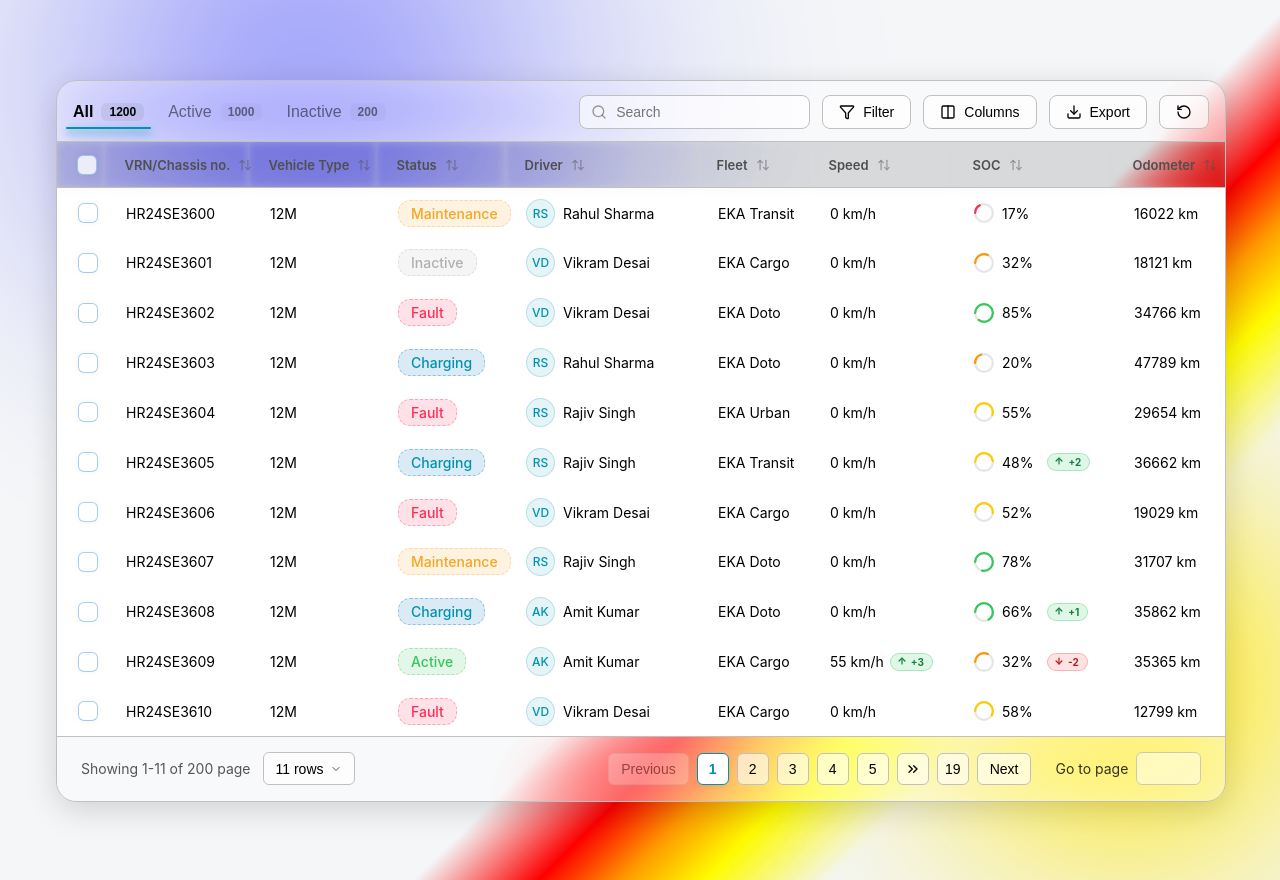
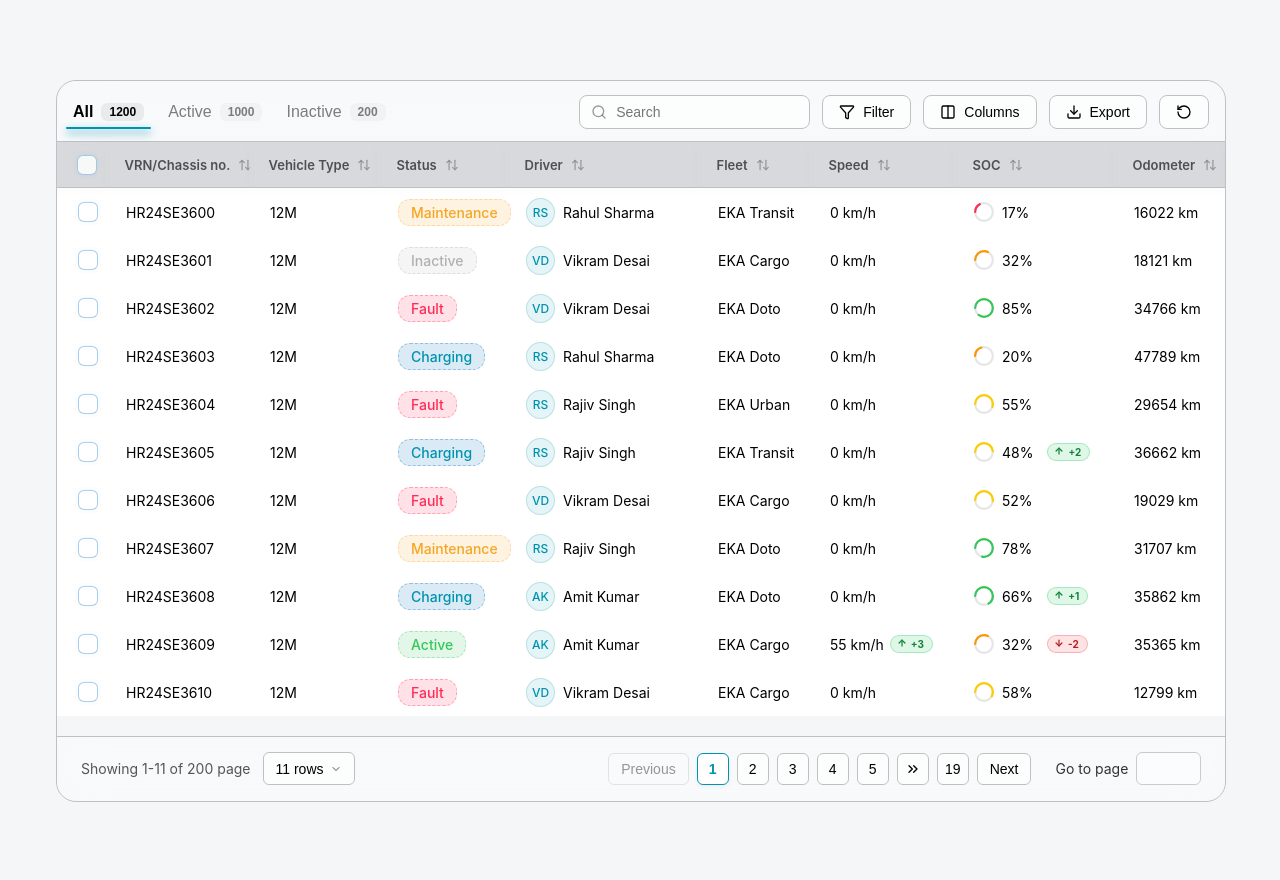
Before and after one commit to Praveen343577/Reusable-Table-Component, a React (Vite) app: page / in a window 1280 px wide. Built offline with nearby package versions, Linux system fonts and the light colour scheme.

Commit message:
applied fixed row height

```diff
--- a/src/Components/Table/Table.module.css
+++ b/src/Components/Table/Table.module.css
@@ -30,7 +30,7 @@
   height: 100%;
   font-family: "Inter", sans-serif;
   border-radius: var(--radius-main);
-  box-shadow: 0px 8px 32px rgba(0, 0, 0, 0.15);
+  /* box-shadow: 0px 8px 32px rgba(0, 0, 0, 0.15); */
   display: flex;
   flex-direction: column;
   overflow: hidden;
@@ -80,7 +80,7 @@
   width: 100%;
   min-width: 60rem;
   max-width: 100%;
-  height: 100%;
+  height: auto;
   border-collapse: separate;
   border-spacing: 0;
   text-align: left;
--- a/src/index.css
+++ b/src/index.css
@@ -31,7 +31,7 @@ body.dark {
 }
 
 /* Blurred Motion Orbs */
-body::before,
+/* body::before,
 body::after {
   content: '';
   position: fixed;
@@ -41,7 +41,7 @@ body::after {
   animation: float 20s ease-in-out infinite alternate;
   pointer-events: none;
   will-change: transform;
-}
+} */
 
 body::before {
   width: 20vw;
@@ -71,7 +71,7 @@ body.dark::after {
 }
 
 /* Sharp Motion Line (Light Ray) */
-#root::before {
+/* #root::before {
   content: '';
   position: fixed;
   top: -50%;
@@ -90,7 +90,7 @@ body.dark::after {
   animation: sweep 8s infinite linear;
   pointer-events: none;
   mix-blend-mode: overlay;
-}
+} */
 
 body.dark #root::before {
   background: linear-gradient(
```
